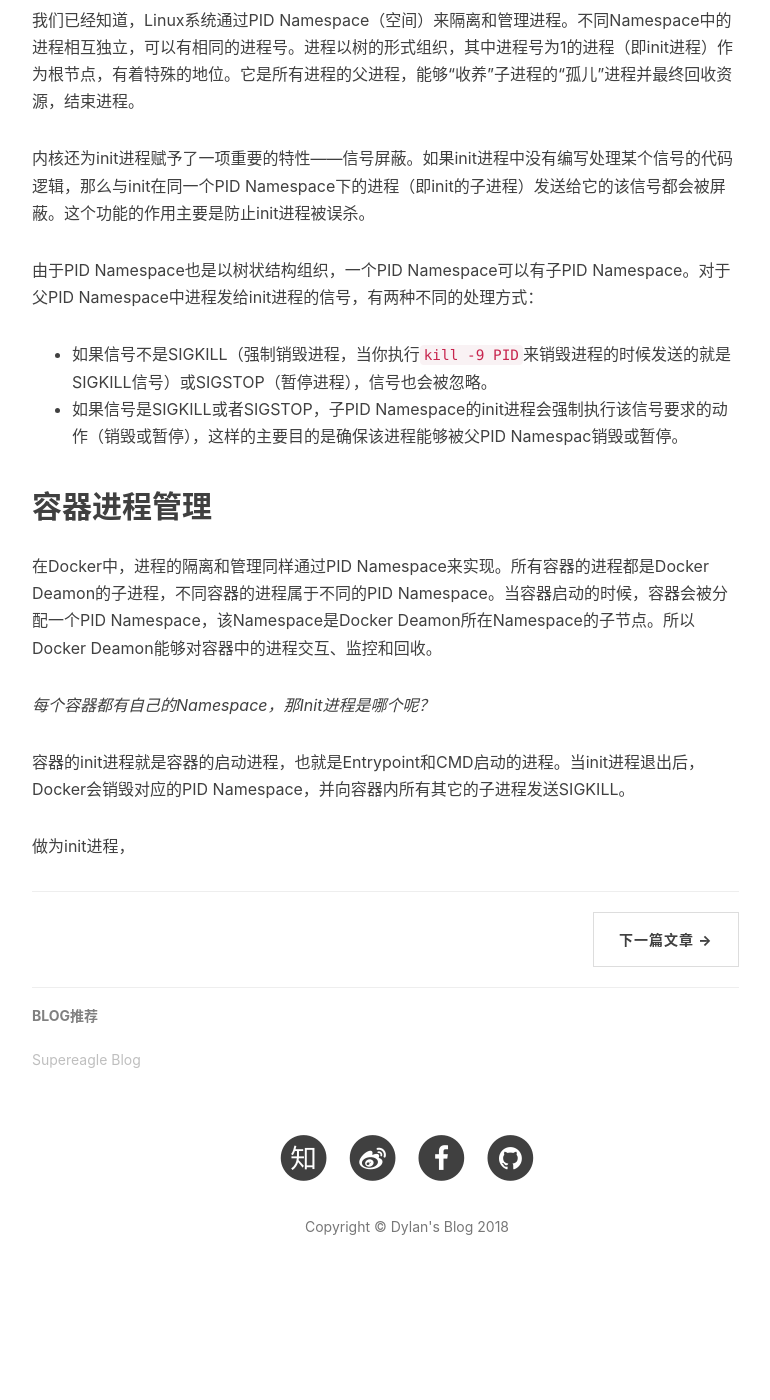
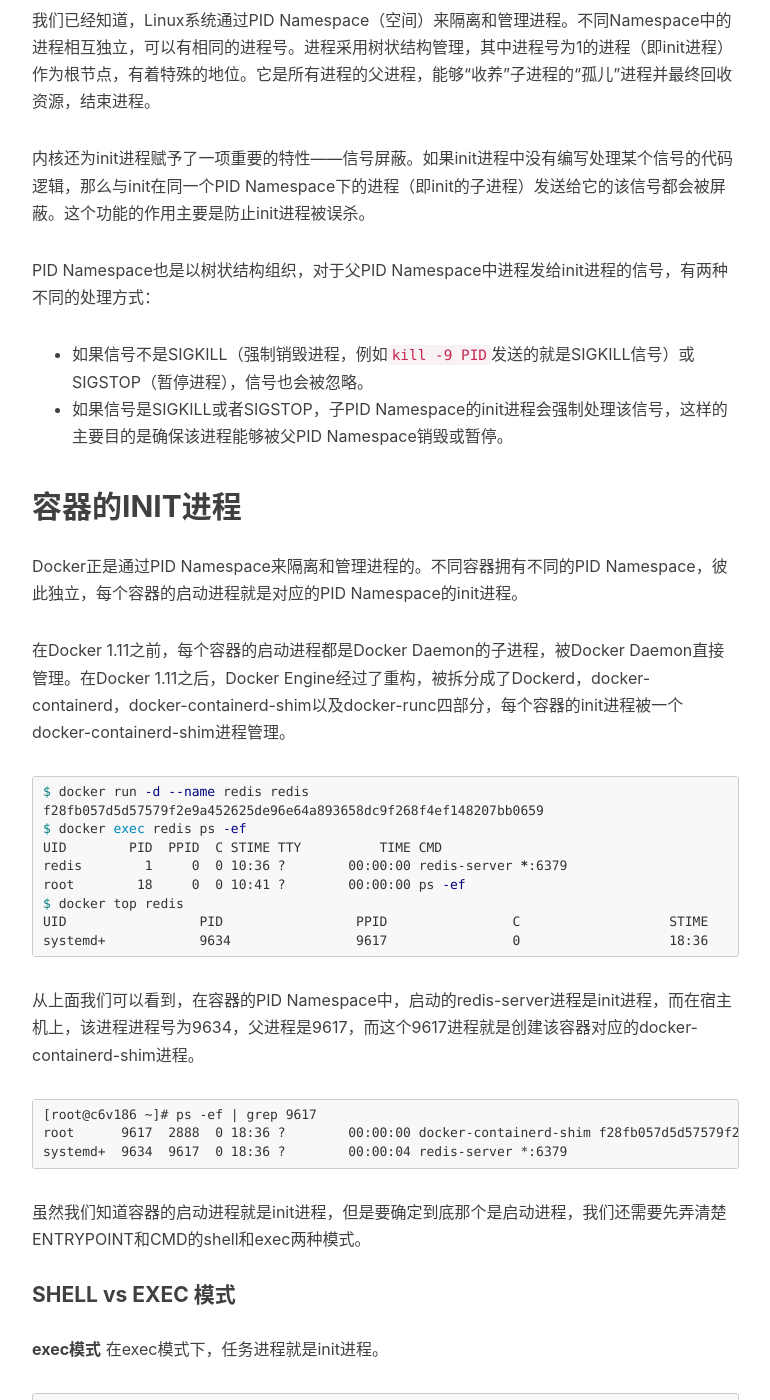
Before and after one commit to cd1989/cd1989.github.io, a Jekyll site: the page built from _posts/2018-05-29-container-process.md, in a window 1280 px wide and 1400 px high, scrolled down 786 px. Shown: the whole window, without its empty margins (233-1003 px from the left). Built offline with Jekyll 4.4.1, drawn with Linux system fonts in a browser that asks for light colours; nearby versions of some CDN libraries; comment, search, counter and statistics services are not loaded; before the commit the page ends 2117 px from its top, so only the background shows below that; some of the changed text lies outside the part shown.

Commit message:
updte container process blog

````diff
--- a/_config.yml
+++ b/_config.yml
@@ -9,13 +9,12 @@
 baseurl: ""
 
 
-
 # SNS settings
 RSS: false
-weibo_username:     xfoolish
-zhihu_username:     陈德
-github_username:    cd1989
-facebook_username:  xfoolish
+#weibo_username:     xfoolish
+#zhihu_username:     陈德
+#github_username:    cd1989
+#facebook_username:  xfoolish
 
 
 
--- a/_posts/2018-05-29-container-process.md
+++ b/_posts/2018-05-29-container-process.md
@@ -12,27 +12,114 @@
     - Supervisor
 ---
 
-容器内多进程指在一个容器中运行多个进程的情况（_一般并不推荐这种用法_）。虽然Docker鼓励“一个容器一个进程(one process per container)”的方式，然而，在有些情况下，我们不得不选择这种折衷的方案。比如一些传统的由多个进程紧密耦合的应用，就很难拆分到多个容器中。再如[docker-in-docker](https://github.com/jpetazzo/dind)的应用场景，我们需要再容器中启动docker deamon进程，同时运行自己的业务进程。
+容器内多进程指在一个容器中运行多个进程的情况（_一般并不推荐这种用法_）。虽然Docker鼓励“一个容器一个进程(one process per container)”的方式，然而，在有些情况下，我们不得不选择这种折衷的方案。比如一些传统的由多个进程紧密耦合的应用，就很难拆分到多个容器中。再如[docker-in-docker](https://github.com/jpetazzo/dind)的应用场景，我们需要在容器中启动docker deamon进程，同时运行自己的业务进程。
 
 相较于单进程的情况，在容器中运行多进程将给开发者带来更多的挑战。这里我们将详细介绍一些常见问题的解决方法和注意事项。
 
-## init进程
+## INIT进程
 
-我们已经知道，Linux系统通过PID Namespace（空间）来隔离和管理进程。不同Namespace中的进程相互独立，可以有相同的进程号。进程以树的形式组织，其中进程号为1的进程（即init进程）作为根节点，有着特殊的地位。它是所有进程的父进程，能够“收养”子进程的“孤儿”进程并最终回收资源，结束进程。
+我们已经知道，Linux系统通过PID Namespace（空间）来隔离和管理进程。不同Namespace中的进程相互独立，可以有相同的进程号。进程采用树状结构管理，其中进程号为1的进程（即init进程）作为根节点，有着特殊的地位。它是所有进程的父进程，能够“收养”子进程的“孤儿”进程并最终回收资源，结束进程。
 
 内核还为init进程赋予了一项重要的特性——信号屏蔽。如果init进程中没有编写处理某个信号的代码逻辑，那么与init在同一个PID Namespace下的进程（即init的子进程）发送给它的该信号都会被屏蔽。这个功能的作用主要是防止init进程被误杀。
 
-由于PID Namespace也是以树状结构组织，一个PID Namespace可以有子PID Namespace。对于父PID Namespace中进程发给init进程的信号，有两种不同的处理方式：
+PID Namespace也是以树状结构组织，对于父PID Namespace中进程发给init进程的信号，有两种不同的处理方式：
 
-- 如果信号不是SIGKILL（强制销毁进程，当你执行`kill -9 PID`来销毁进程的时候发送的就是SIGKILL信号）或SIGSTOP（暂停进程），信号也会被忽略。
-- 如果信号是SIGKILL或者SIGSTOP，子PID Namespace的init进程会强制执行该信号要求的动作（销毁或暂停），这样的主要目的是确保该进程能够被父PID Namespac销毁或暂停。
+- 如果信号不是SIGKILL（强制销毁进程，例如`kill -9 PID`发送的就是SIGKILL信号）或SIGSTOP（暂停进程），信号也会被忽略。
+- 如果信号是SIGKILL或者SIGSTOP，子PID Namespace的init进程会强制处理该信号，这样的主要目的是确保该进程能够被父PID Namespace销毁或暂停。
 
-## 容器进程管理
+## 容器的INIT进程
 
-在Docker中，进程的隔离和管理同样通过PID Namespace来实现。所有容器的进程都是Docker Deamon的子进程，不同容器的进程属于不同的PID Namespace。当容器启动的时候，容器会被分配一个PID Namespace，该Namespace是Docker Deamon所在Namespace的子节点。所以Docker Deamon能够对容器中的进程交互、监控和回收。
+Docker正是通过PID Namespace来隔离和管理进程的。不同容器拥有不同的PID Namespace，彼此独立，每个容器的启动进程就是对应的PID Namespace的init进程。
 
-_每个容器都有自己的Namespace，那Init进程是哪个呢？_
+在Docker 1.11之前，每个容器的启动进程都是Docker Daemon的子进程，被Docker Daemon直接管理。在Docker 1.11之后，Docker Engine经过了重构，被拆分成了Dockerd，docker-containerd，docker-containerd-shim以及docker-runc四部分，每个容器的init进程被一个docker-containerd-shim进程管理。
 
-容器的init进程就是容器的启动进程，也就是Entrypoint和CMD启动的进程。当init进程退出后，Docker会销毁对应的PID Namespace，并向容器内所有其它的子进程发送SIGKILL。
+```bash
+$ docker run -d --name redis redis
+f28fb057d5d57579f2e9a452625de96e64a893658dc9f268f4ef148207bb0659
+$ docker exec redis ps -ef
+UID        PID  PPID  C STIME TTY          TIME CMD
+redis        1     0  0 10:36 ?        00:00:00 redis-server *:6379
+root        18     0  0 10:41 ?        00:00:00 ps -ef
+$ docker top redis
+UID                 PID                 PPID                C                   STIME               TTY                 TIME                CMD
+systemd+            9634                9617                0                   18:36               ?                   00:00:00            redis-server *:6379
+```
 
-做为init进程，
+从上面我们可以看到，在容器的PID Namespace中，启动的redis-server进程是init进程，而在宿主机上，该进程进程号为9634，父进程是9617，而这个9617进程就是创建该容器对应的docker-containerd-shim进程。
+
+```
+[root@c6v186 ~]# ps -ef | grep 9617
+root      9617  2888  0 18:36 ?        00:00:00 docker-containerd-shim f28fb057d5d57579f2e9a452625de96e64a893658dc9f268f4ef148207bb0659 /var/run/docker/libcontainerd/f28fb057d5d57579f2e9a452625de96e64a893658dc9f268f4ef148207bb0659 docker-runc
+systemd+  9634  9617  0 18:36 ?        00:00:04 redis-server *:6379
+```
+
+虽然我们知道容器的启动进程就是init进程，但是要确定到底那个是启动进程，我们还需要先弄清楚ENTRYPOINT和CMD的shell和exec两种模式。
+
+#### SHELL vs EXEC 模式
+
+**exec模式**
+在exec模式下，任务进程就是init进程。
+```Dockerfile
+FROM busybox
+CMD [ "tail", "-f", "/dev/null" ]
+```
+```bash
+$ docker build -t busybox-exec .
+$ docker run -d busybox-exec
+$ docker exec -it c166f14fd34b ps -ef
+PID   USER     TIME  COMMAND
+    1 root      0:00 tail -f /dev/null
+    5 root      0:00 ps -ef
+```
+
+由于exec模式不会通过shell来执行命令，所以像`$PATH`这样的环境变量是无法获得的。
+
+```Dockerfile
+FROM busybox
+CMD [ "echo", "$PATH" ]
+```
+
+```bash
+$ docker run busybox-exec
+$PATH
+```
+
+但可以通过一下方式来访问环境变量：
+
+```Dockerfile
+FROM busybox
+CMD [ "/bin/sh", "-c", "echo $PATH" ]
+```
+
+**shell模式**
+在shell模式下，Docker会以`/bin/sh -c "task command"`方式执行任务命令，init进程不是任务进程而是shell进程。
+```
+FROM busybox
+CMD tail -f /dev/null
+```
+
+```bash
+$ docker build -t busybox-shell .
+$ docker run -d busybox-shell
+$ docker exec -it 5104cec379fe ps -ef
+UID        PID  PPID  C STIME TTY          TIME CMD
+root         1     0  0 06:37 ?        00:00:00 /bin/sh -c tail -f /dev/null
+root         6     1  0 06:37 ?        00:00:00 tail -f /dev/null
+root         7     0  0 06:37 pts/0    00:00:00 ps -ef
+```
+
+在shell模式下，任务进程由shell进程启动，所以可以获取环境变量。
+
+```Dockerfile
+FROM busybox
+CMD echo $PATH
+```
+
+```bash
+$ docker run busybox-shell
+/usr/local/sbin:/usr/local/bin:/usr/sbin:/usr/bin:/sbin:/bin
+```
+
+## 容器内信号处理
+
+作为init进程，它需要有基本的进程管理能力，正确处理某些系统信号，如SIGTERM，SIGINT。
````
